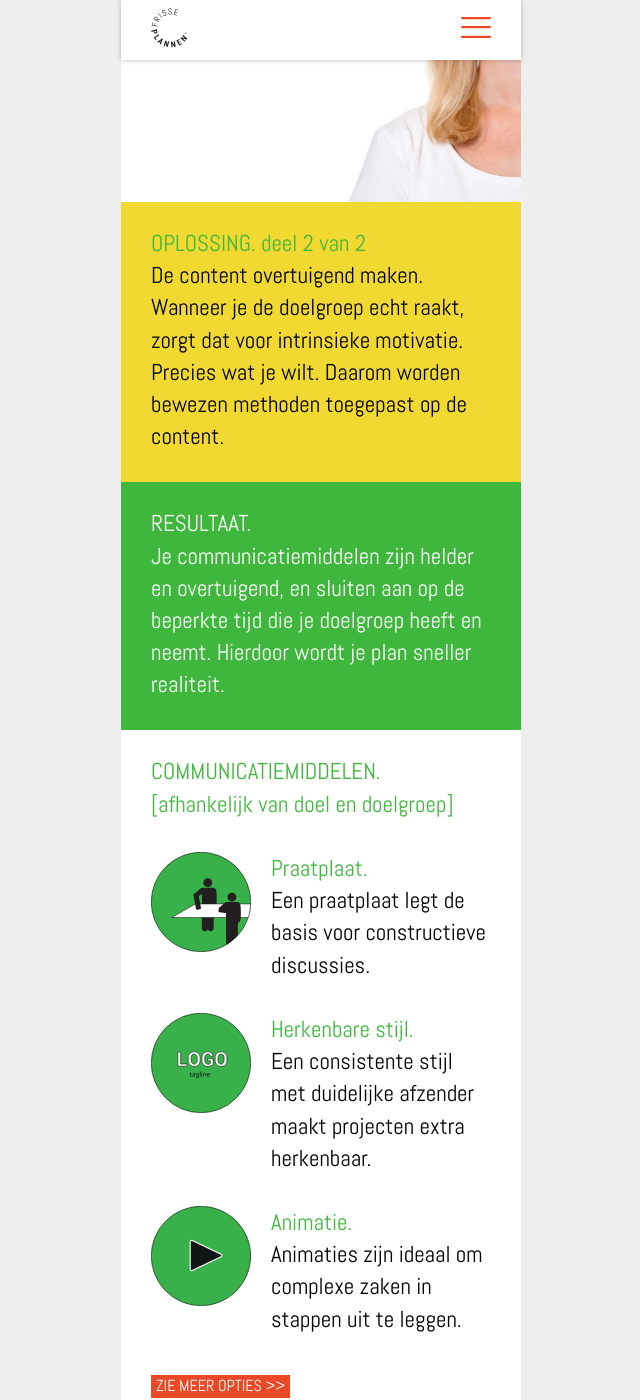
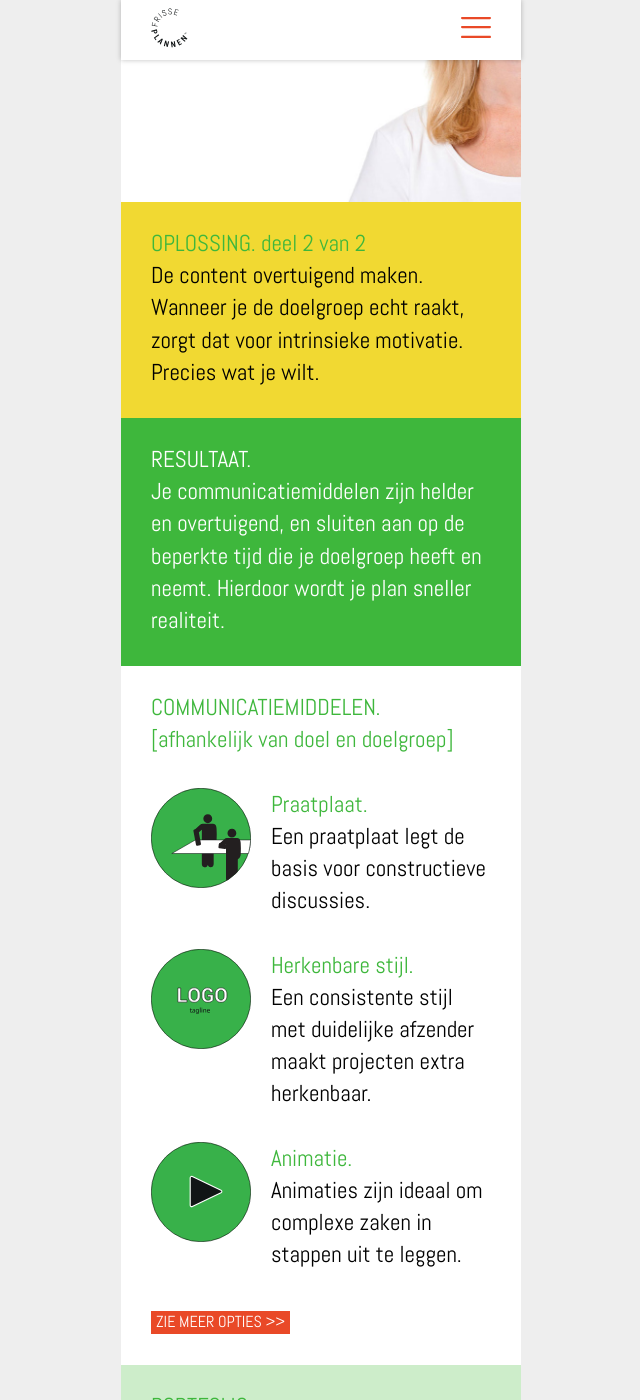
Before and after one commit to jhvanderschee/carli_d, a Jekyll site: the page built from index.md, in a window 1280 px wide and 1400 px high, scrolled down 1563 px. Shown: the whole window, without its empty margins (319-959 px from the left). Built offline with Jekyll 4.4.1, drawn with Linux system fonts in a browser that asks for light colours; some of the changed text lies outside the part shown.

Commit message:
Update home.html

```diff
--- a/_layouts/home.html
+++ b/_layouts/home.html
@@ -40,7 +40,7 @@
 </div>
 
 <div class="section darkred">
-    <strong>CONSEQUENTIE.</strong><br />
+    CONSEQUENTIE.<br />
     Je frisse plan behaalt niet zijn potentiële
     resultaat. Dit kost je veel tijd, frustratie en geld.
 </div>
@@ -74,9 +74,7 @@
     De content overtuigend maken.
     Wanneer je de doelgroep echt raakt,
     zorgt dat voor intrinsieke motivatie.
-    Precies wat je wilt. Daarom worden
-    bewezen methoden toegepast op de
-    content.
+    Precies wat je wilt.
 </div>
 
 <div class="section green">
```
Also changed, not shown: other parts of _layouts/home.html (+1 -2 lines).
